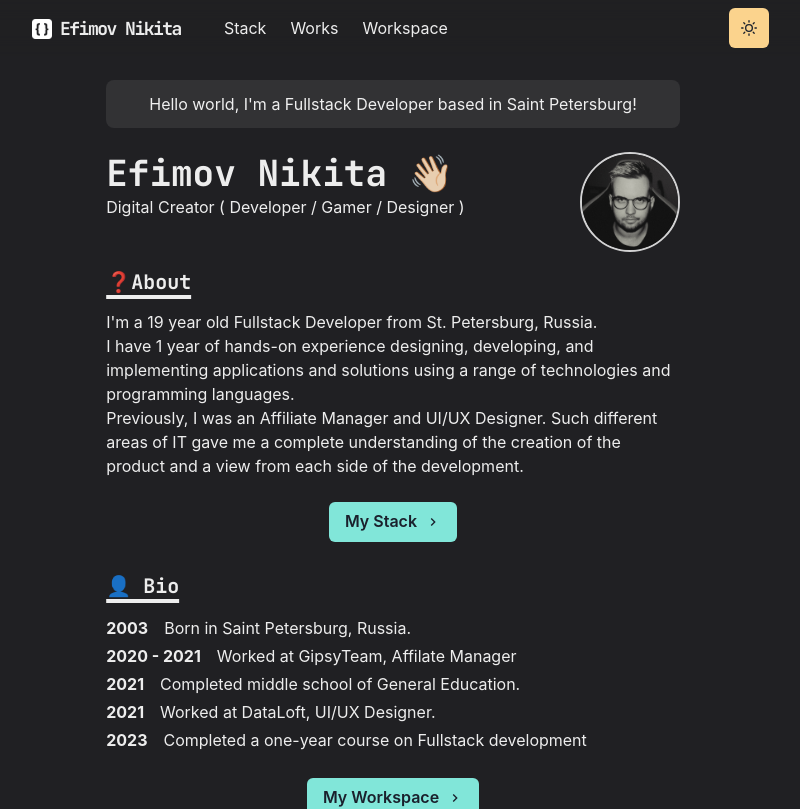
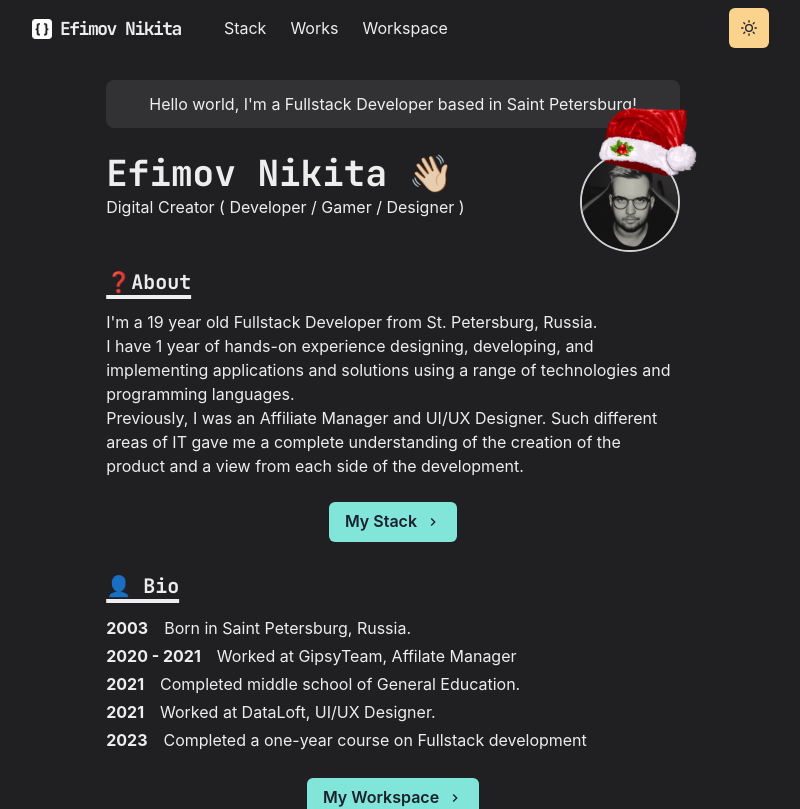
Before and after one commit to IcyKit/Personal-Website, a Next.js app: page / in a window 1280 px wide. Shown: the top 809 px of the page, without its empty margins (247-1047 px from the left). Built offline with nearby package versions, Linux system fonts and the light colour scheme.

Commit message:
Update: christmas hat added

```diff
--- a/pages/index.js
+++ b/pages/index.js
@@ -55,6 +55,7 @@ const Page = () => {
             ml={{ md: 6 }}
             align="center"
           >
+            <Box position="relative">
               <Image
                 borderColor="whiteAlpha.800"
                 borderWidth={2}
@@ -65,6 +66,18 @@ const Page = () => {
                 src="/images/icykit.jpg"
                 alt="Profile image"
               />
+              <Image
+                position="absolute"
+                src="/images/hat.png"
+                top={{ base: "-70px", md: "-50px" }}
+                width={{ base: "110px", md: "330px" }}
+                right={{ base: "50%", md: "-20px" }}
+                transform={{
+                  base: "rotate(10deg) translateX(65%)",
+                  md: "rotate(10deg)",
+                }}
+              />
+            </Box>
           </Box>
         </Box>
         <Section delay={0.1}>
```
Also changed, not shown: public/images/hat.png (added). Lines whose indentation alone changed are shown as unchanged.
